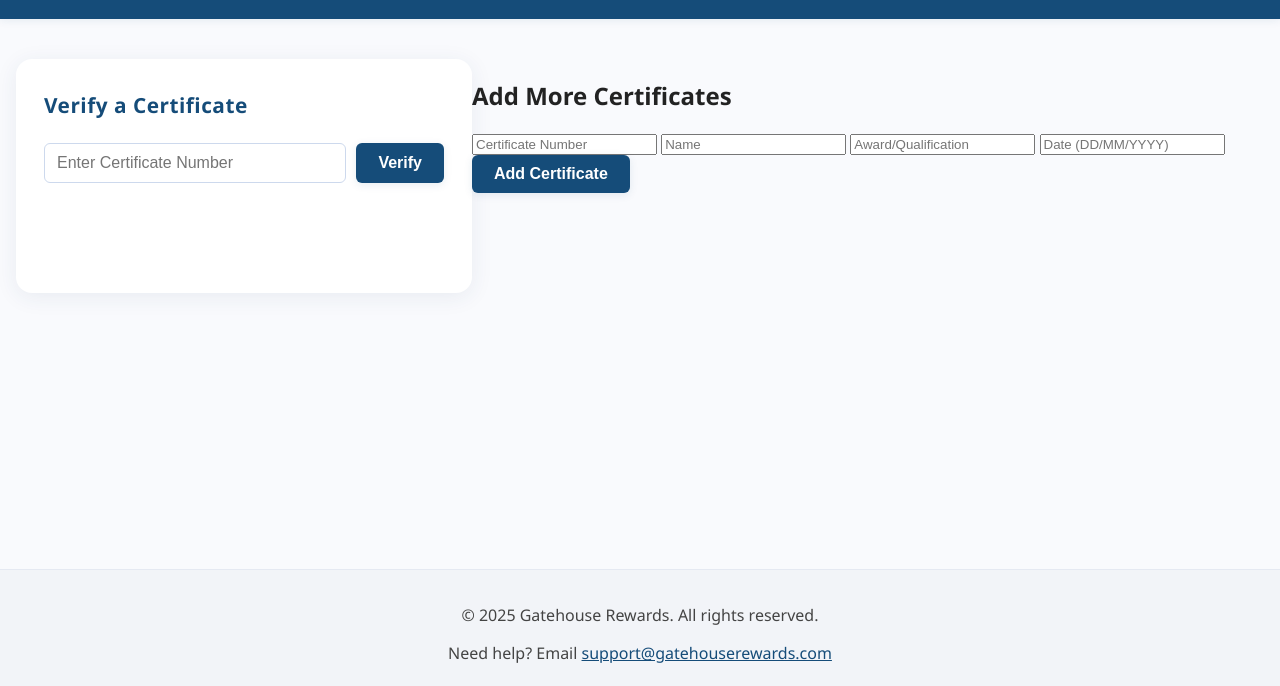
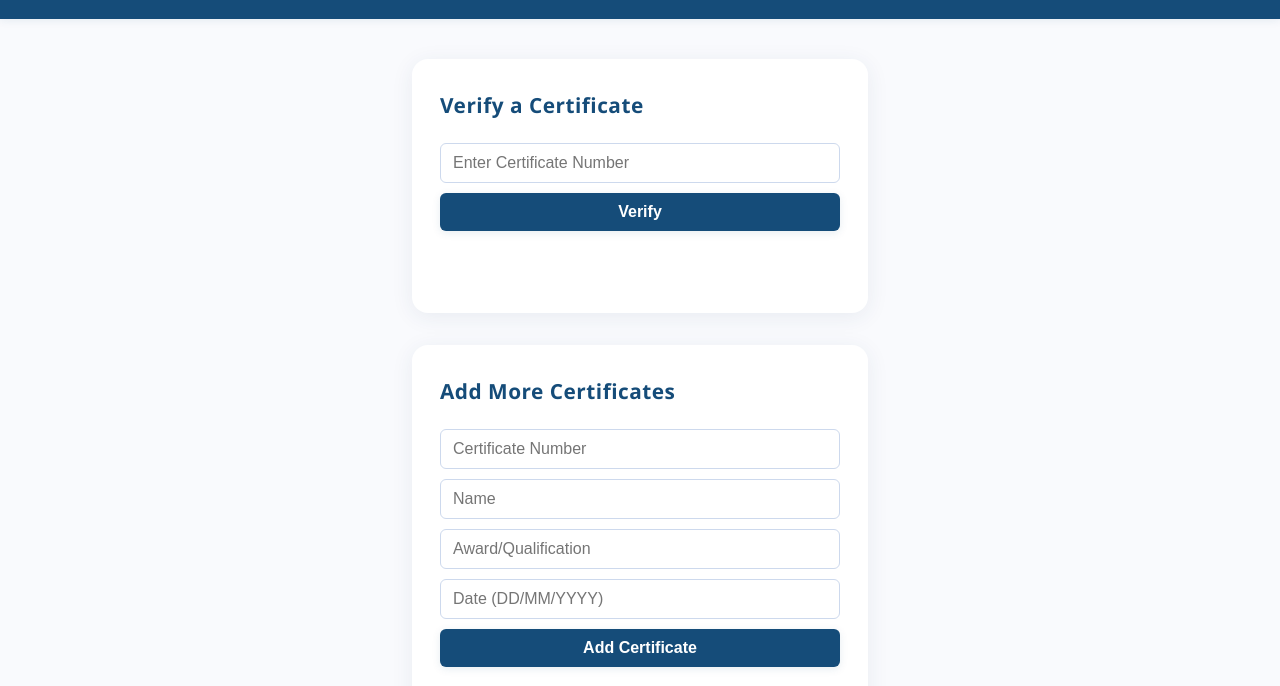
Before and after one commit to Snooza1/gatehouseaward, a plain HTML site: page index.html in a window 1280 px wide. Shown: the part 105-791 px from the top of the page. Drawn offline with Linux system fonts and the light colour scheme; a script that the page names is missing.

Commit message:
Refactor CSS for layout and form styling

```diff
--- a/style.css
+++ b/style.css
@@ -1,4 +1,3 @@
-/* Reset and base styles */
 body {
   margin: 0;
   font-family: 'Segoe UI', Arial, sans-serif;
@@ -32,21 +31,22 @@ h1 {
 main {
   flex: 1;
   display: flex;
-  justify-content: center;
-  align-items: flex-start;
+  flex-direction: column;
+  align-items: center;
   padding: 40px 16px 0 16px;
 }
 
-.verify-section {
+.verify-section, .add-section {
   background: #fff;
   padding: 32px 28px 28px 28px;
   border-radius: 16px;
   box-shadow: 0 4px 22px rgba(33, 64, 108, 0.08);
   max-width: 400px;
   width: 100%;
+  margin-bottom: 32px;
 }
 
-.verify-section h2 {
+.verify-section h2, .add-section h2 {
   margin-top: 0;
   margin-bottom: 24px;
   font-size: 1.3em;
@@ -54,14 +54,15 @@ main {
   letter-spacing: 0.5px;
 }
 
-#verifyForm {
+#verifyForm, #addForm {
   display: flex;
+  flex-direction: column;
   gap: 10px;
   margin-bottom: 22px;
 }
 
-#certNumber {
-  flex: 1;
+#verifyForm input,
+#addForm input {
   padding: 10px 12px;
   font-size: 1em;
   border: 1px solid #cdd9ed;
@@ -70,7 +71,8 @@ main {
   transition: border 0.2s;
 }
 
-#certNumber:focus {
+#verifyForm input:focus,
+#addForm input:focus {
   border-color: #154c79;
 }
 
@@ -92,7 +94,7 @@ button[type="submit"]:hover {
 }
 
 .result {
-  min-height: 60px;
+  min-height: 32px;
 }
 
 .success, .error {
```
